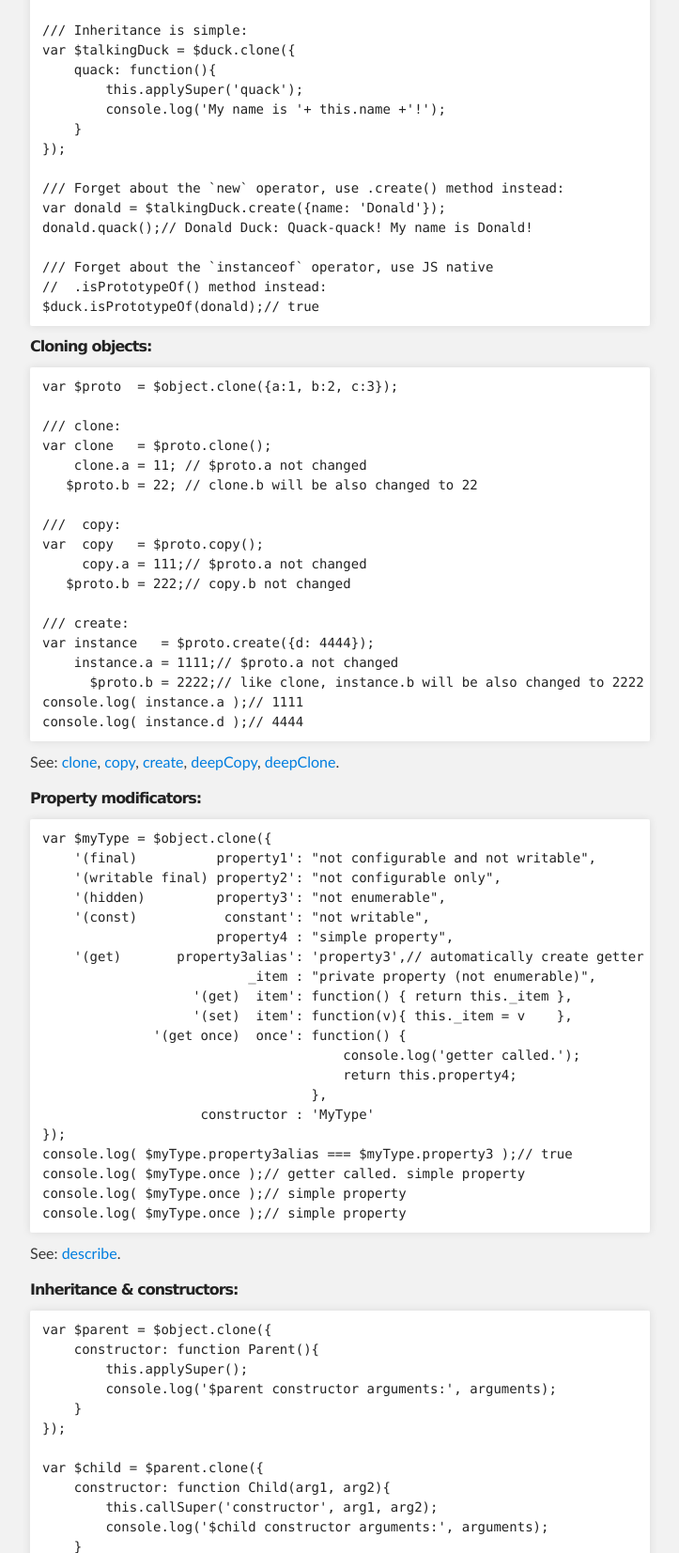
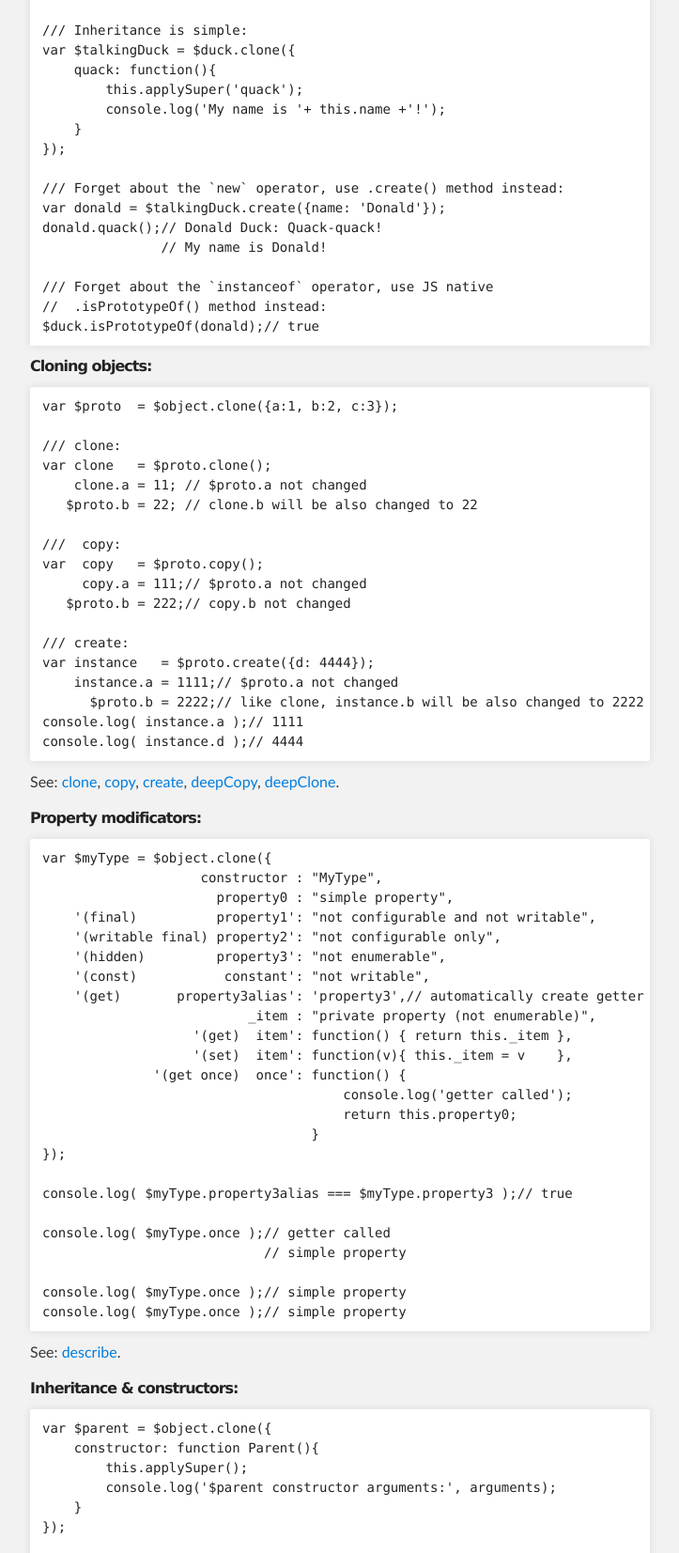
Before and after one commit to oleksandr-shvets/clonejs, a PHP site: page /index.html in a window 1280 px wide. Shown: the part 1678-3331 px from the top of the page at 94% size, without its empty margins (288-1011 px from the left). Run offline with PHP 8.4, Linux system fonts and the light colour scheme; some libraries are stand-ins or nearby versions.

Commit message:
Deploy html.

```diff
--- a/index.html
+++ b/index.html
@@ -149,7 +149,8 @@ var $talkingDuck = $duck.clone({
 
 /// Forget about the `new` operator, use .create() method instead:
 var donald = $talkingDuck.create({name: &#39;Donald&#39;});
-donald.quack();// Donald Duck: Quack-quack! My name is Donald!
+donald.quack();// Donald Duck: Quack-quack!
+               // My name is Donald!
 
 /// Forget about the `instanceof` operator, use JS native
 //  .isPrototypeOf() method instead:
@@ -181,23 +182,27 @@ console.log( instance.d );// 4444</code></pre>
 <h6>Property modificators:</h6>
 
 <pre><code>var $myType = $object.clone({
+                    constructor : &quot;MyType&quot;,
+                      property0 : &quot;simple property&quot;,
     &#39;(final)          property1&#39;: &quot;not configurable and not writable&quot;,
     &#39;(writable final) property2&#39;: &quot;not configurable only&quot;,
     &#39;(hidden)         property3&#39;: &quot;not enumerable&quot;,
     &#39;(const)           constant&#39;: &quot;not writable&quot;,
-                      property4 : &quot;simple property&quot;,
     &#39;(get)       property3alias&#39;: &#39;property3&#39;,// automatically create getter
                           _item : &quot;private property (not enumerable)&quot;,
                    &#39;(get)  item&#39;: function() { return this._item },
                    &#39;(set)  item&#39;: function(v){ this._item = v    },
               &#39;(get once)  once&#39;: function() {
-                                      console.log(&#39;getter called.&#39;);
-                                      return this.property4;
-                                  },
-                    constructor : &#39;MyType&#39;
+                                      console.log(&#39;getter called&#39;);
+                                      return this.property0;
+                                  }
 });
+
 console.log( $myType.property3alias === $myType.property3 );// true
-console.log( $myType.once );// getter called. simple property
+
+console.log( $myType.once );// getter called
+                            // simple property
+
 console.log( $myType.once );// simple property
 console.log( $myType.once );// simple property</code></pre>
 
@@ -227,7 +232,7 @@ var $grandchild = $child.clone({
 });
 
 var myBoy = $grandchild.create(1,2,3);
-    /// console log:
+/// console log:
     // $parent constructor arguments: [1,2]
     // $child constructor arguments: [1,2,3]
     // $grandchild constructor arguments: [1,2,3]
@@ -298,7 +303,7 @@ var users = app.models.$users.create([{name: &#39;User1&#39;}]);</code></pre>
     <!-- FOOTER  -->
     <div id="footer_wrap" class="outer">
       <footer class="inner">
-        <p class="copyright">Clonejs maintained by <a href="https://github.com/quadroid">Alex Shvets</a></p>
+        <p class="copyright">CloneJS maintained by <a href="https://github.com/quadroid">Alex Shvets</a></p>
         <p>Published with <a href="http://pages.github.com">GitHub Pages</a></p>
       </footer>
     </div>
--- a/index.php
+++ b/index.php
@@ -3,7 +3,6 @@ function include_markdown($filename){
     $html = `../../node_modules/.bin/md2html $filename`;
     $substitutions = array(
         '#&lt;!-- HIDDEN: --&gt;(.*)&lt;!-- /HIDDEN --&gt;#msU' => '',
-        '#CloneJS\.org#' => 'clone.js',
         '#http://clonejs\.org/(?![ \'"])#' => './',
         '#\shref\s.=\s.["\']https?://#' => ' target="_blank"$0',
         //'#<a href = "" >⠙</a>#' => '',
@@ -107,7 +106,7 @@ function include_markdown($filename){
     <!-- FOOTER  -->
     <div id="footer_wrap" class="outer">
       <footer class="inner">
-        <p class="copyright">Clonejs maintained by <a href="https://github.com/quadroid">Alex Shvets</a></p>
+        <p class="copyright">CloneJS maintained by <a href="https://github.com/quadroid">Alex Shvets</a></p>
         <p>Published with <a href="http://pages.github.com">GitHub Pages</a></p>
       </footer>
     </div>
```
